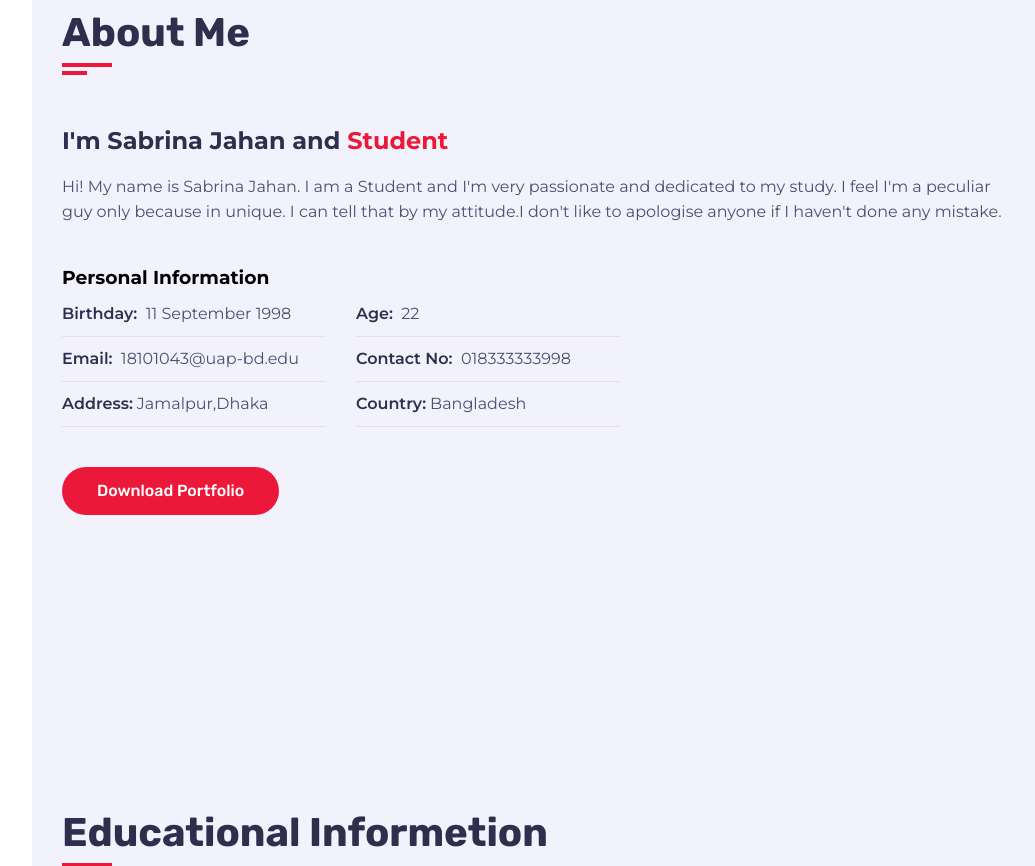
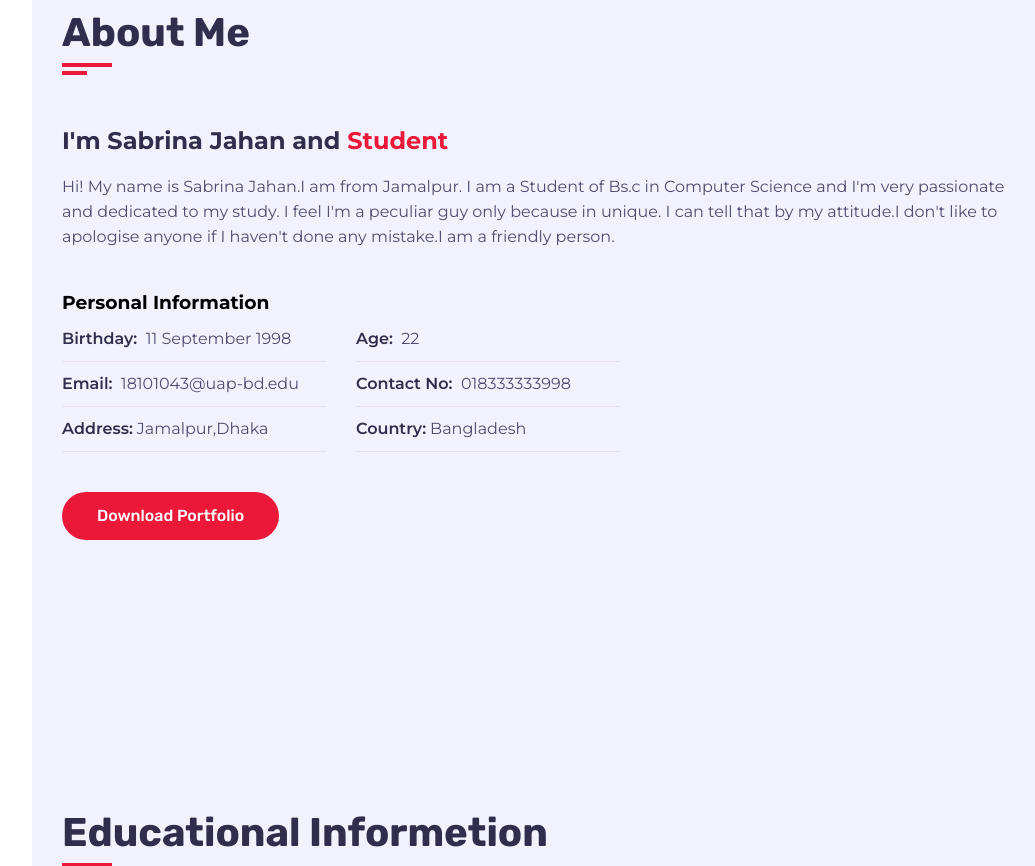
Before and after one commit to sj-onu/SJahan_Portfolio, a plain HTML site: page index.html in a window 1280 px wide. Shown: the part 857-1723 px from the top of the page, without its empty margins (238-1273 px from the left). Drawn offline with Linux system fonts and the light colour scheme; a script that the page names is missing.

Commit message:
Update index.html

```diff
--- a/index.html
+++ b/index.html
@@ -67,9 +67,9 @@
                         <div class="row">
                         <div class="about-text padd-15 ">
                         <h3> I'm Sabrina Jahan and <span> Student</span></h3>
-                        <p>Hi! My name is Sabrina Jahan. I am a Student and I'm very passionate and dedicated
-                         to my study. I feel I'm a peculiar guy only because in unique. I can tell that by my
-                         attitude.I don't like to apologise anyone if I haven't done any mistake.
+                        <p>Hi! My name is Sabrina Jahan.I am from Jamalpur. I am a Student of Bs.c in Computer Science and
+		        I'm very passionate and dedicated  to my study. I feel I'm a peculiar guy only because in unique.
+			I can tell that by my attitude.I don't like to apologise anyone if I haven't done any mistake.I am a friendly person.
                             </p>
                         </div>
                     </div>
@@ -278,8 +278,8 @@
            <div class="courses-item padd-15">
                     <div class="courses-item-inner">
                         <div class="icon"><i class="fa fa-qrcode"></i></div>
-                        <h4>Object Oriented Programming</h4>
-                        <p>I did this course in my second year in my university.</p>
+                        <h4>Programming Language</h4>
+                        <p>I have done C,C++, Java, Algorithm at my university.</p>
                       </div>
                   </div>
                   <!--courses item end-->
```
